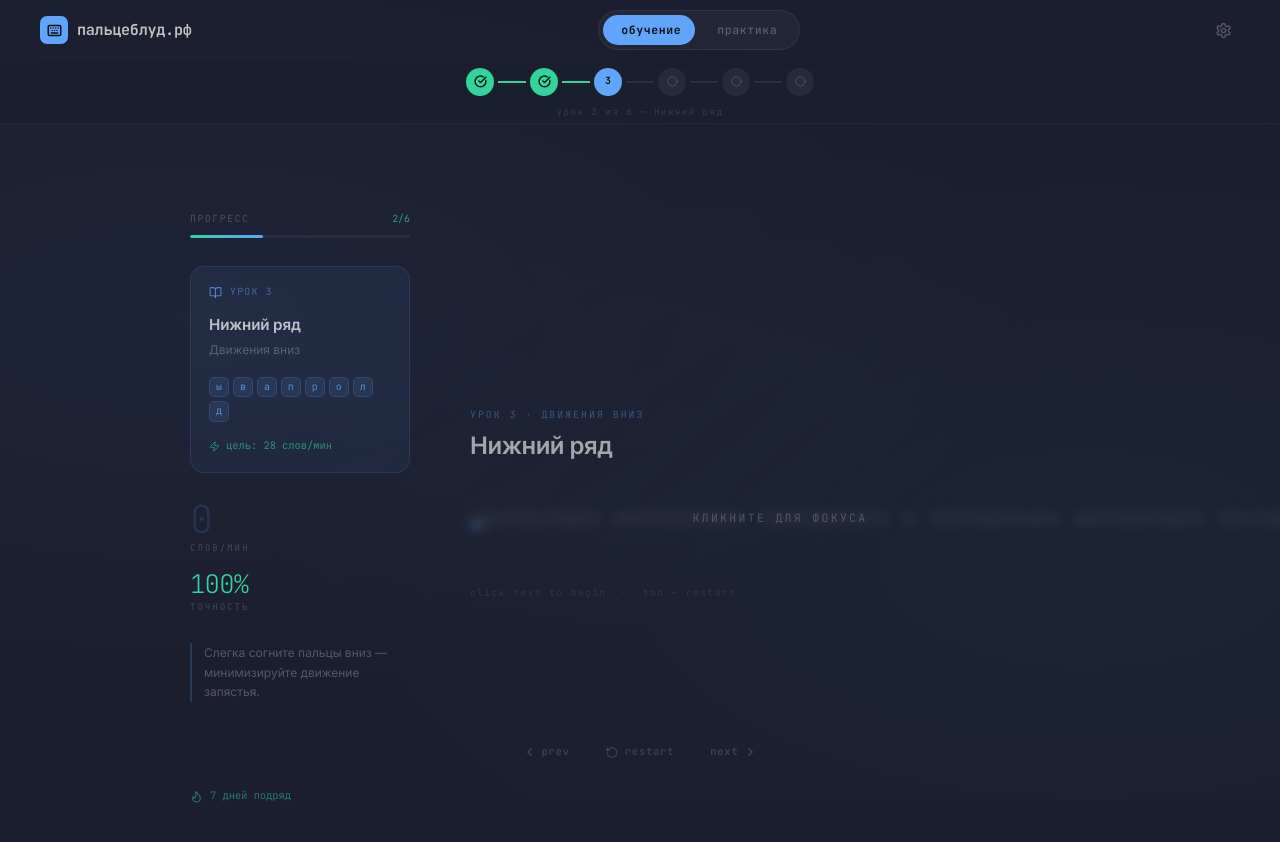
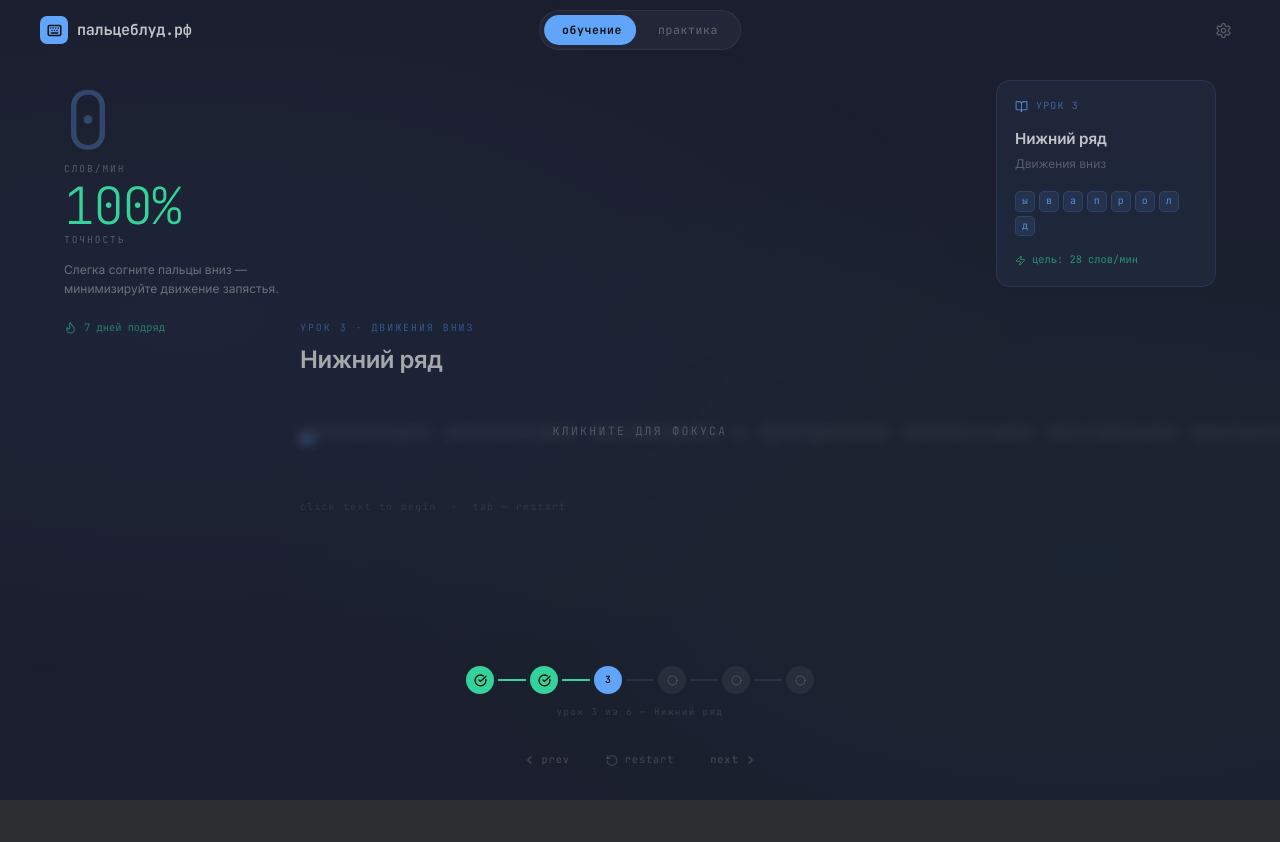
Before and after one commit to rem22p/palceblud.ru, a React (Vite) app: page /learning in a window 1280 px wide. Shown: the top 842 px of the page. After the commit the page ends 800 px from the top, so only its background shows below. Built offline with nearby package versions, Linux system fonts and the light colour scheme.

Commit message:
Rearrangement of elements

```diff
--- a/app/components/ModeHeader.tsx
+++ b/app/components/ModeHeader.tsx
@@ -164,7 +164,6 @@ export function ModeHeader({ isActive = false }: ModeHeaderProps) {
         zIndex: 30,
         display: "flex",
         alignItems: "center",
-        justifyContent: "space-between",  // ← ИСПРАВЛЕНО: было "center"
         padding: "0 40px",
         height: "60px",
         opacity: isActive ? 0.25 : 1,
@@ -179,6 +178,7 @@ export function ModeHeader({ isActive = false }: ModeHeaderProps) {
           alignItems: "center",
           gap: "9px",
           cursor: "pointer",
+          zIndex: 31,
         }}
         onClick={() => navigate("/")}
       >
@@ -209,16 +209,19 @@ export function ModeHeader({ isActive = false }: ModeHeaderProps) {
         </span>
       </div>
 
-      {/* Mode toggle — по центру */}
+      {/* Mode toggle — ПО ЦЕНТРУ ЭКРАНА */}
       <div
         style={{
-          position: "relative",
+          position: "absolute",
+          left: "50%",
+          transform: "translateX(-50%)",
           display: "flex",
           alignItems: "center",
           backgroundColor: "rgba(255,255,255,0.04)",
           borderRadius: "99px",
           padding: "4px",
           border: "1px solid rgba(255,255,255,0.06)",
+          zIndex: 31,
         }}
       >
         {/* Индикатор */}
@@ -288,6 +291,8 @@ export function ModeHeader({ isActive = false }: ModeHeaderProps) {
         style={{
           display: "flex",
           alignItems: "center",
+          marginLeft: "auto",
+          zIndex: 31,
         }}
       >
         <button
--- a/app/pages/LearningMode.tsx
+++ b/app/pages/LearningMode.tsx
@@ -179,91 +179,21 @@ function StepIndicator({ lessons, currentIndex, onSelect }: StepIndicatorProps)
   );
 }
 
-// ─── Lesson Sidebar ────────────────────────────────────────────────────────
+// ─── Lesson Card ──────────────────────────────────────────────────────────
 
-interface LessonSidebarProps {
+interface LessonCardProps {
   lesson: Lesson;
-  wpm: number;
-  accuracy: number;
-  completedCount: number;
-  totalCount: number;
 }
 
-function LessonSidebar({
-  lesson,
-  wpm,
-  accuracy,
-  completedCount,
-  totalCount,
-}: LessonSidebarProps) {
+function LessonCard({ lesson }: LessonCardProps) {
   return (
-    <aside
-      style={{
-        width: "220px",
-        flexShrink: 0,
-        display: "flex",
-        flexDirection: "column",
-        gap: "28px",
-        paddingTop: "8px",
-      }}
-    >
-      {/* Overall progress */}
-      <div>
-        <div
-          style={{
-            display: "flex",
-            justifyContent: "space-between",
-            marginBottom: "8px",
-          }}
-        >
-          <span
-            style={{
-              fontFamily: "'JetBrains Mono', monospace",
-              fontSize: "0.62rem",
-              color: "rgba(224,224,224,0.25)",
-              letterSpacing: "0.15em",
-              textTransform: "uppercase",
-            }}
-          >
-            прогресс
-          </span>
-          <span
-            style={{
-              fontFamily: "'JetBrains Mono', monospace",
-              fontSize: "0.62rem",
-              color: "rgba(52,211,153,0.7)",
-            }}
-          >
-            {completedCount}/{totalCount}
-          </span>
-        </div>
-        <div
-          style={{
-            height: "3px",
-            backgroundColor: "rgba(255,255,255,0.06)",
-            borderRadius: "99px",
-            overflow: "hidden",
-          }}
-        >
-          <div
-            style={{
-              width: `${(completedCount / totalCount) * 100}%`,
-              height: "100%",
-              background: "linear-gradient(90deg, #34d399, #60a5fa)",
-              borderRadius: "99px",
-              transition: "width 0.5s ease",
-            }}
-          />
-        </div>
-      </div>
-
-      {/* Current lesson card */}
     <div
       style={{
         backgroundColor: "rgba(96,165,250,0.06)",
         border: "1px solid rgba(96,165,250,0.12)",
         borderRadius: "14px",
         padding: "18px",
+        width: "220px",
       }}
     >
       <div
@@ -358,114 +288,6 @@ function LessonSidebar({
         </span>
       </div>
     </div>
-
-      {/* Live stats */}
-      <div style={{ display: "flex", flexDirection: "column", gap: "16px" }}>
-        {/* WPM */}
-        <div>
-          <div
-            style={{
-              fontFamily: "'JetBrains Mono', monospace",
-              fontSize: "2.4rem",
-              fontWeight: 200,
-              color: wpm > 0 ? "#60a5fa" : "rgba(96,165,250,0.15)",
-              lineHeight: 1,
-              letterSpacing: "-0.04em",
-              transition: "color 0.3s",
-            }}
-          >
-            {wpm}
-          </div>
-          <div
-            style={{
-              fontFamily: "'JetBrains Mono', monospace",
-              fontSize: "0.58rem",
-              color: "rgba(224,224,224,0.2)",
-              letterSpacing: "0.2em",
-              textTransform: "uppercase",
-              marginTop: "3px",
-            }}
-          >
-            слов/мин
-          </div>
-        </div>
-
-        {/* Accuracy */}
-        <div>
-          <div
-            style={{
-              fontFamily: "'JetBrains Mono', monospace",
-              fontSize: "1.6rem",
-              fontWeight: 200,
-              color:
-                accuracy >= 95
-                  ? "#34d399"
-                  : accuracy >= 85
-                  ? "rgba(224,224,224,0.5)"
-                  : "rgba(248,113,113,0.7)",
-              lineHeight: 1,
-              letterSpacing: "-0.03em",
-              transition: "color 0.3s",
-            }}
-          >
-            {accuracy}%
-          </div>
-          <div
-            style={{
-              fontFamily: "'JetBrains Mono', monospace",
-              fontSize: "0.58rem",
-              color: "rgba(224,224,224,0.2)",
-              letterSpacing: "0.2em",
-              textTransform: "uppercase",
-              marginTop: "3px",
-            }}
-          >
-            точность
-          </div>
-        </div>
-      </div>
-
-      {/* Tip */}
-      <div
-        style={{
-          borderLeft: "2px solid rgba(96,165,250,0.2)",
-          paddingLeft: "12px",
-        }}
-      >
-        <div
-          style={{
-            fontFamily: "'Inter', sans-serif",
-            fontSize: "0.75rem",
-            color: "rgba(224,224,224,0.3)",
-            lineHeight: 1.65,
-          }}
-        >
-          {lesson.tip}
-        </div>
-      </div>
-
-      {/* Streak */}
-      <div
-        style={{
-          display: "flex",
-          alignItems: "center",
-          gap: "7px",
-          marginTop: "auto",
-          paddingTop: "8px",
-        }}
-      >
-        <Flame size={13} color="rgba(52,211,153,0.5)" />
-        <span
-          style={{
-            fontFamily: "'JetBrains Mono', monospace",
-            fontSize: "0.65rem",
-            color: "rgba(52,211,153,0.5)",
-          }}
-        >
-          7 дней подряд
-        </span>
-      </div>
-    </aside>
   );
 }
 
@@ -661,7 +483,7 @@ function LessonComplete({
 // ─── Learning Mode Page ────────────────────────────────────────────────────
 
 export function LearningMode() {
-  const [currentIndex, setCurrentIndex] = useState(2); // start at lesson 3
+  const [currentIndex, setCurrentIndex] = useState(2);
   const [completedLessons, setCompletedLessons] = useState<number[]>([0, 1]);
 
   const currentLesson = LESSONS[currentIndex];
@@ -702,9 +524,9 @@ export function LearningMode() {
         flexDirection: "column",
         alignItems: "center",
         justifyContent: "center",
-        overflow: "hidden",
+        overflowX: "hidden",
+        overflowY: "auto",
         transition: "opacity 0.5s cubic-bezier(0.4, 0, 0.2, 1), background-color 0.5s cubic-bezier(0.4, 0, 0.2, 1)",
-        paddingTop: "80px",
       }}
     >
       {/* Ambient glow */}
@@ -718,83 +540,184 @@ export function LearningMode() {
         }}
       />
 
+      {/* ── Floating Stats (ПОДНЯТЫ ВЫШЕ) ─────────────────────────────── */}
 
-
-      {/* ── Top: Step indicator ─────────────────────────────────────────── */}
+      {/* WPM — top left */}
       <div
         style={{
           position: "fixed",
-          top: "60px",
-          left: 0,
-          right: 0,
-          height: "64px",
+          top: "80px",
+          left: "clamp(20px, 5vw, 80px)",
+          zIndex: 10,
+        }}
+      >
+        <div
+          style={{
             display: "flex",
             flexDirection: "column",
-          alignItems: "center",
-          justifyContent: "center",
-          gap: "6px",
-          backgroundColor: "rgba(27,30,46,0.8)",
-          backdropFilter: "blur(12px)",
-          borderBottom: "1px solid rgba(255,255,255,0.04)",
-          zIndex: 20,
-          opacity: isActive && !isFinished ? 0.2 : 1,
-          transition: "opacity 0.4s ease",
+            alignItems: "flex-start",
+            gap: "2px",
           }}
         >
-        <StepIndicator
-          lessons={lessonsWithCompletion}
-          currentIndex={currentIndex}
-          onSelect={handleSelectLesson}
-        />
-        <div
+          <span
             style={{
               fontFamily: "'JetBrains Mono', monospace",
-            fontSize: "0.58rem",
-            color: "rgba(224,224,224,0.15)",
-            letterSpacing: "0.15em",
+              fontSize: "5rem",
+              fontWeight: 200,
+              color: wpm > 0 ? "#60a5fa" : "rgba(96,165,250,0.3)",
+              lineHeight: 1,
+              letterSpacing: "-0.04em",
+              transition: "color 0.3s",
             }}
           >
-          урок {currentIndex + 1} из {LESSONS.length} — {currentLesson.title}
+            {wpm}
+          </span>
+          <span
+            style={{
+              fontFamily: "'JetBrains Mono', monospace",
+              fontSize: "0.6rem",
+              color: "rgba(224,224,224,0.3)",
+              letterSpacing: "0.2em",
+              textTransform: "uppercase",
+            }}
+          >
+            слов/мин
+          </span>
         </div>
       </div>
 
-      {/* ── Main layout ─────────────────────────────────────────────────── */}
+      {/* Accuracy — below WPM */}
       <div
         style={{
-          minHeight: "100vh",
-          paddingTop: "124px",
-          paddingBottom: "80px",
-          display: "flex",
-          alignItems: "stretch",
-          maxWidth: "1100px",
-          margin: "0 auto",
-          padding: "124px clamp(16px, 4vw, 60px) 80px",
-          gap: "60px",
+          position: "fixed",
+          top: "180px",
+          left: "clamp(20px, 5vw, 80px)",
+          zIndex: 10,
         }}
       >
-        {/* Left sidebar */}
-        <LessonSidebar
-          lesson={currentLesson}
-          wpm={wpm}
-          accuracy={accuracy}
-          completedCount={completedLessons.length}
-          totalCount={LESSONS.length}
-        />
+        <div
+          style={{
+            display: "flex",
+            flexDirection: "column",
+            alignItems: "flex-start",
+            gap: "2px",
+          }}
+        >
+          <span
+            style={{
+              fontFamily: "'JetBrains Mono', monospace",
+              fontSize: "3.2rem",
+              fontWeight: 200,
+              color:
+                accuracy >= 95
+                  ? "#34d399"
+                  : accuracy >= 85
+                  ? "rgba(224,224,224,0.5)"
+                  : "rgba(248,113,113,0.7)",
+              lineHeight: 1,
+              letterSpacing: "-0.03em",
+              transition: "color 0.3s",
+            }}
+          >
+            {accuracy}%
+          </span>
+          <span
+            style={{
+              fontFamily: "'JetBrains Mono', monospace",
+              fontSize: "0.6rem",
+              color: "rgba(224,224,224,0.3)",
+              letterSpacing: "0.2em",
+              textTransform: "uppercase",
+            }}
+          >
+            точность
+          </span>
+        </div>
+      </div>
 
-        {/* Center: typing area or completion */}
+      {/* Tip — под статистикой */}
+      <div
+        style={{
+          position: "fixed",
+          top: "260px",
+          left: "clamp(20px, 5vw, 80px)",
+          zIndex: 10,
+          maxWidth: "220px",
+        }}
+      >
+        <div
+          style={{
+            fontFamily: "'Inter', sans-serif",
+            fontSize: "0.75rem",
+            color: "rgba(224,224,224,0.4)",
+            lineHeight: 1.6,
+          }}
+        >
+          {currentLesson.tip}
+        </div>
+      </div>
+
+      {/* Streak — под советом */}
+      <div
+        style={{
+          position: "fixed",
+          top: "320px",
+          left: "clamp(20px, 5vw, 80px)",
+          zIndex: 10,
+          display: "flex",
+          alignItems: "center",
+          gap: "7px",
+        }}
+      >
+        <Flame size={13} color="rgba(52,211,153,0.5)" />
+        <span
+          style={{
+            fontFamily: "'JetBrains Mono', monospace",
+            fontSize: "0.65rem",
+            color: "rgba(52,211,153,0.5)",
+          }}
+        >
+          7 дней подряд
+        </span>
+      </div>
+
+      {/* Lesson Card — В ПРАВЫЙ ВЕРХНИЙ УГОЛ */}
+      <div
+        style={{
+          position: "fixed",
+          top: "80px",
+          right: "clamp(20px, 5vw, 80px)",
+          zIndex: 10,
+        }}
+      >
+        <LessonCard lesson={currentLesson} />
+      </div>
+
+      {/* ── Main content wrapper (ПОДНЯТ ВЫШЕ) ───────────────────────── */}
       <div
         style={{
           flex: 1,
           display: "flex",
           flexDirection: "column",
-            alignItems: "flex-start",
+          alignItems: "center",
           justifyContent: "center",
-            minHeight: "calc(100vh - 200px)",
+          width: "100%",
+          maxWidth: "760px",
+          margin: "0 auto",
+          padding: "195px clamp(16px, 4vw, 40px) 160px",
+          zIndex: 5,
+        }}
+      >
+        {/* Typing area */}
+        <div
+          style={{
+            width: "100%",
+            maxWidth: "760px",
           }}
         >
           {!isFinished ? (
             <>
-              {/* Floating lesson label */}
+              {/* Lesson label */}
               <div
                 style={{
                   marginBottom: "32px",
@@ -827,7 +750,7 @@ export function LearningMode() {
                 </div>
               </div>
 
-              {/* ── BORDERLESS typing area ── */}
+              {/* Typing area */}
               <TypingDisplay
                 text={currentLesson.text}
                 typed={typed}
@@ -844,76 +767,8 @@ export function LearningMode() {
                 isActive={isActive}
                 fontSize="1.3rem"
                 lineHeight="2.6rem"
-                maxWidth="620px"
                 cursorStyle="underline"
               />
-
-              {/* Accuracy progress bar — floats below text */}
-              {isActive && (
-                <div
-                  style={{
-                    marginTop: "40px",
-                    width: "100%",
-                    maxWidth: "620px",
-                    opacity: 0.6,
-                  }}
-                >
-                  <div
-                    style={{
-                      display: "flex",
-                      justifyContent: "space-between",
-                      marginBottom: "6px",
-                    }}
-                  >
-                    <span
-                      style={{
-                        fontFamily: "'JetBrains Mono', monospace",
-                        fontSize: "0.58rem",
-                        color: "rgba(224,224,224,0.2)",
-                        letterSpacing: "0.15em",
-                        textTransform: "uppercase",
-                      }}
-                    >
-                      точность
-                    </span>
-                    <span
-                      style={{
-                        fontFamily: "'JetBrains Mono', monospace",
-                        fontSize: "0.58rem",
-                        color:
-                          accuracy >= 95
-                            ? "rgba(52,211,153,0.5)"
-                            : "rgba(224,224,224,0.2)",
-                      }}
-                    >
-                      {accuracy}%
-                    </span>
-                  </div>
-                  <div
-                    style={{
-                      height: "2px",
-                      backgroundColor: "rgba(255,255,255,0.04)",
-                      borderRadius: "99px",
-                      overflow: "hidden",
-                    }}
-                  >
-                    <div
-                      style={{
-                        width: `${accuracy}%`,
-                        height: "100%",
-                        backgroundColor:
-                          accuracy >= 95
-                            ? "#34d399"
-                            : accuracy >= 85
-                            ? "#60a5fa"
-                            : "#f87171",
-                        borderRadius: "99px",
-                        transition: "width 0.3s ease, background-color 0.3s",
-                      }}
-                    />
-                  </div>
-                </div>
-              )}
 
               {/* Hint */}
               {!isActive && (
@@ -943,11 +798,44 @@ export function LearningMode() {
         </div>
       </div>
 
-      {/* ── Bottom navigation ────────────────────────────────────────────── */}
+      {/* ── Step indicator — ВНИЗУ (поднят выше) ─────────────────────── */}
       <div
         style={{
           position: "fixed",
-          bottom: "32px",
+          bottom: "80px",
+          left: "50%",
+          transform: "translateX(-50%)",
+          display: "flex",
+          flexDirection: "column",
+          alignItems: "center",
+          gap: "8px",
+          zIndex: 20,
+          opacity: isActive && !isFinished ? 0.2 : 1,
+          transition: "opacity 0.4s ease",
+        }}
+      >
+        <StepIndicator
+          lessons={lessonsWithCompletion}
+          currentIndex={currentIndex}
+          onSelect={handleSelectLesson}
+        />
+        <div
+          style={{
+            fontFamily: "'JetBrains Mono', monospace",
+            fontSize: "0.58rem",
+            color: "rgba(224,224,224,0.15)",
+            letterSpacing: "0.15em",
+          }}
+        >
+          урок {currentIndex + 1} из {LESSONS.length} — {currentLesson.title}
+        </div>
+      </div>
+
+      {/* ── Bottom navigation (поднят выше) ──────────────────────────── */}
+      <div
+        style={{
+          position: "fixed",
+          bottom: "24px",
           left: "50%",
           transform: "translateX(-50%)",
           display: "flex",
@@ -960,13 +848,7 @@ export function LearningMode() {
         }}
       >
         <button
-          onClick={() =>
-            setCurrentIndex((i) => {
-              const next = Math.max(i - 1, 0);
-              reset();
-              return next;
-            })
-          }
+          onClick={() => setCurrentIndex((i) => Math.max(i - 1, 0))}
           disabled={currentIndex === 0}
           style={{
             background: "none",
@@ -991,7 +873,6 @@ export function LearningMode() {
           prev
         </button>
 
-        {/* Restart */}
         <button
           onClick={handleRetry}
           style={{
@@ -1009,26 +890,15 @@ export function LearningMode() {
             letterSpacing: "0.08em",
             transition: "color 0.2s",
           }}
-          onMouseEnter={(e) => {
-            (e.currentTarget as HTMLButtonElement).style.color =
-              "rgba(96,165,250,0.6)";
-          }}
-          onMouseLeave={(e) => {
-            (e.currentTarget as HTMLButtonElement).style.color =
-              "rgba(224,224,224,0.18)";
-          }}
         >
           <RotateCcw size={13} />
           restart
         </button>
 
         <button
-          onClick={() => {
-            if (currentIndex < LESSONS.length - 1) {
-              setCurrentIndex((i) => i + 1);
-              reset();
+          onClick={() =>
+            setCurrentIndex((i) => Math.min(i + 1, LESSONS.length - 1))
           }
-          }}
           disabled={currentIndex === LESSONS.length - 1}
           style={{
             background: "none",
--- a/app/pages/PracticeMode.tsx
+++ b/app/pages/PracticeMode.tsx
@@ -302,7 +302,7 @@ export function PracticeMode() {
   const timerColor = timeLeft <= 5 && isActive ? "#ff4444" : "rgba(224,224,224,0.85)";
 
   return (
-     <div
+    <div
       className="page-transition"
       style={{
         minHeight: "100vh",
@@ -314,7 +314,7 @@ export function PracticeMode() {
         justifyContent: "center",
         overflow: "hidden",
         transition: "opacity 0.5s cubic-bezier(0.4, 0, 0.2, 1), background-color 0.5s cubic-bezier(0.4, 0, 0.2, 1)",
-        paddingTop: "80px",
+        paddingTop: "40px",  /* ← ИЗМЕНЕНО: было 80px, стало 40px (подняли текст) */
       }}
     >
 
@@ -328,8 +328,6 @@ export function PracticeMode() {
           pointerEvents: "none",
         }}
       />
-
-
 
       {!isFinished ? (
         <>
@@ -485,6 +483,7 @@ export function PracticeMode() {
               maxWidth: "760px",
               padding: "0 clamp(16px, 4vw, 40px)",
               zIndex: 5,
+              marginTop: "20px",  /* ← ДОБАВЛЕНО: небольшой отступ сверху для точной настройки */
             }}
           >
             <TypingDisplay
@@ -503,7 +502,6 @@ export function PracticeMode() {
               isActive={isActive}
               fontSize="1.4rem"
               lineHeight="2.7rem"
-              maxWidth="760px"
               cursorStyle="underline"
             />
           </div>
```
Lines whose indentation alone changed are shown as unchanged.
